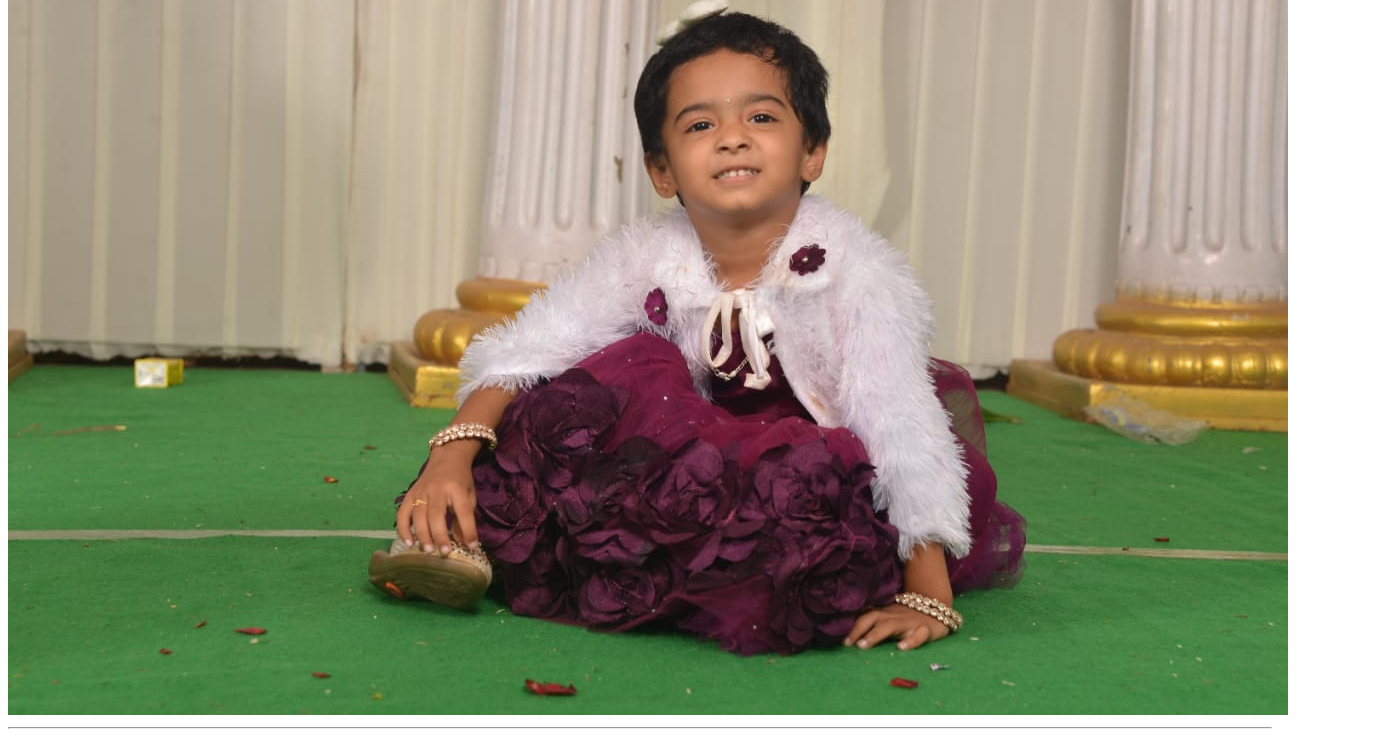
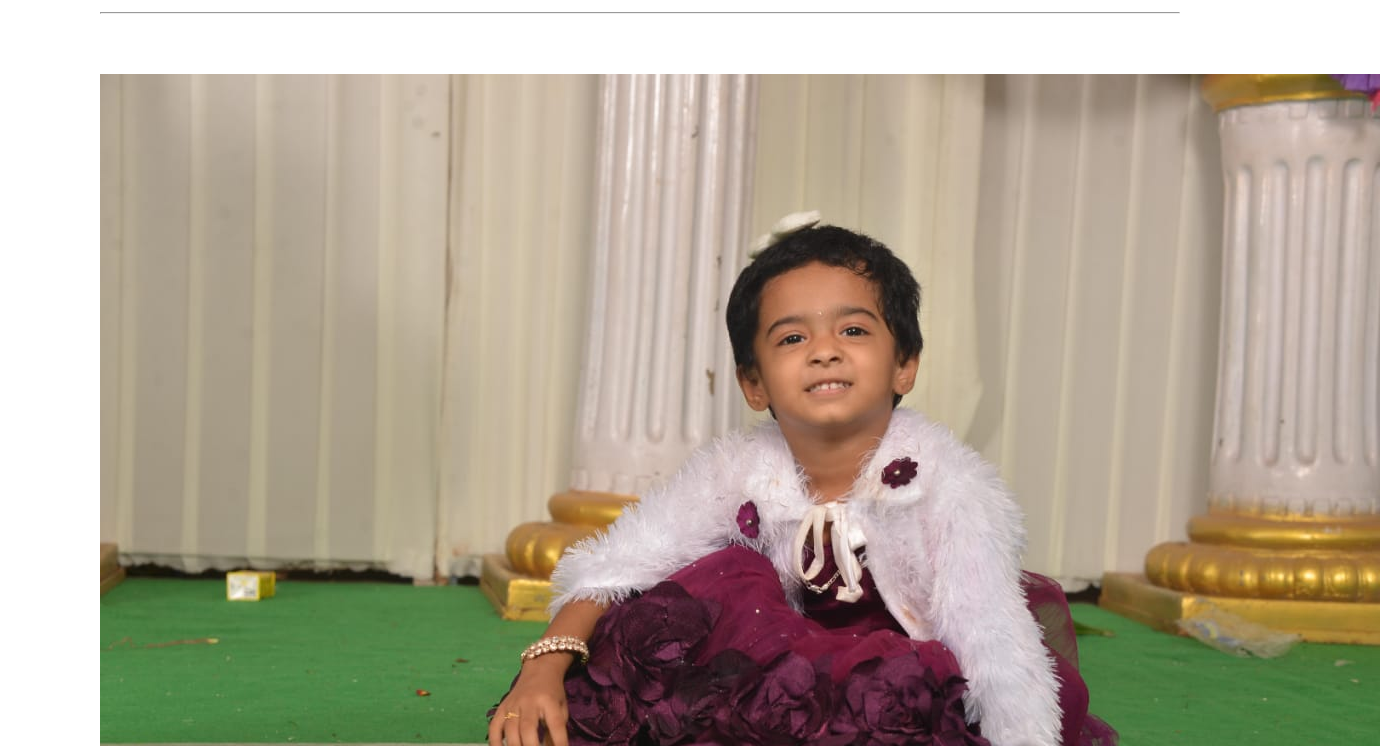
Before and after one commit to Jillukarthik/web-krishi, a plain HTML site: page index.html in a window 1280 px wide. Shown: the part 286-1032 px from the top of the page, 1380 px wide, since content can reach past the window. Drawn offline with Linux system fonts and the light colour scheme; files whose address does not match are found by name.

Commit message:
Update index.html

```diff
--- a/index.html
+++ b/index.html
@@ -4,7 +4,7 @@
     <meta charset="UTF-8">
     <title>gods Gift</title>
     <!----CSS link----->
-    <link rel="stylesheet" href="b2.css">
+    <link rel="stylesheet" href="styles.css">
 </head>
     <hr
     <body>
```
